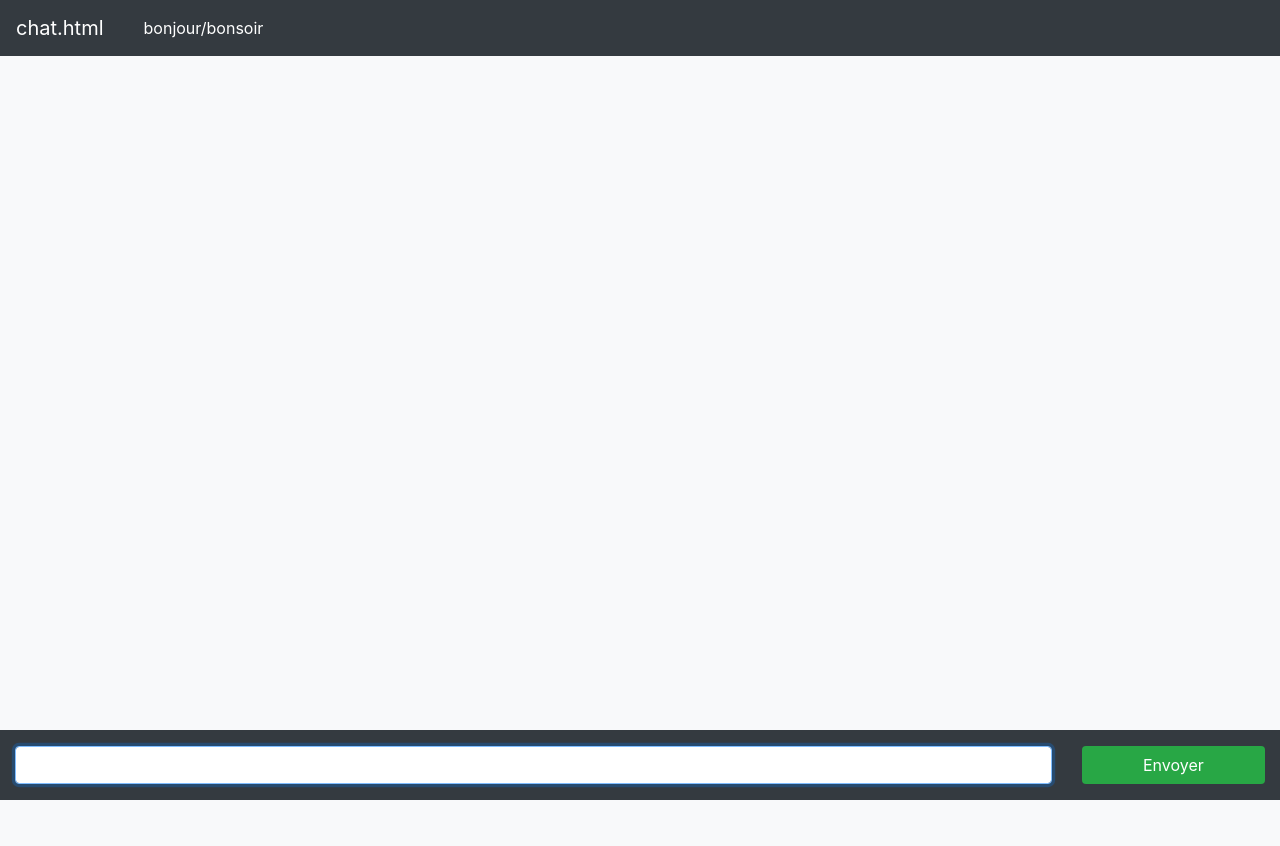
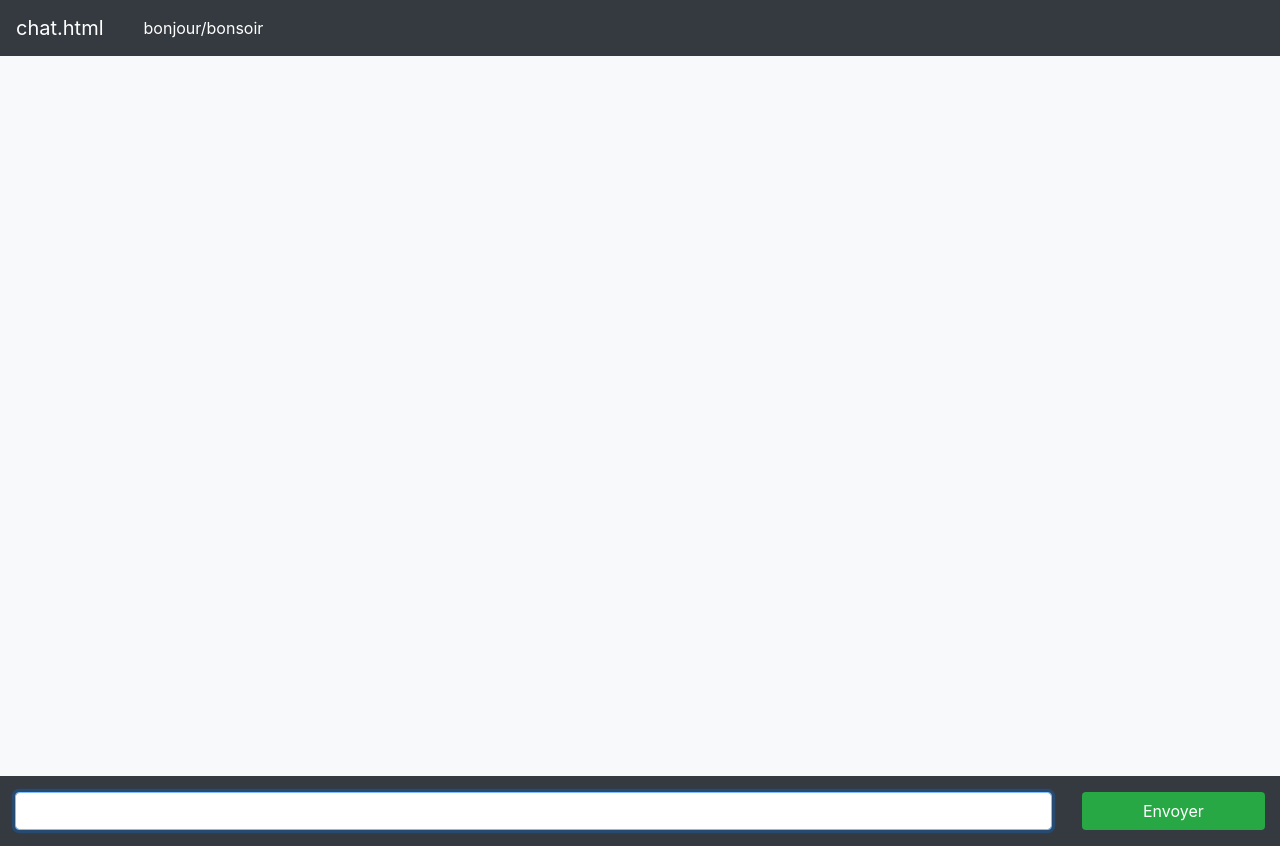
Before and after one commit to Teddy4756/Chat, a website: page views/chat.html in a window 1280 px wide. Before the commit the page ends 800 px from the top, so only its background shows below. Drawn offline with nearby package versions, Linux system fonts and the light colour scheme; files that its build step writes are made by us from their sources; no server answers; files whose address does not match are found by name.

Commit message:
featurl1

```diff
--- a/views/chat.html
+++ b/views/chat.html
@@ -27,12 +27,12 @@
     <main role="main" class="container">
 
 
-      <div id="chatMessage">
+      <div id="chatMessage" style="min-height: 90vh;">
 
       </div>
     </main>
 
-    <section class="fixed-bottom navbar-dark bg-dark">
+    <section class="navbar-dark bg-dark">
         <div class="col-md-12 ">
             <form autocomplete="off" id="form">
                     <div class="row">
```
Also changed, not shown: views/login-form.html (+1 -1 lines).
